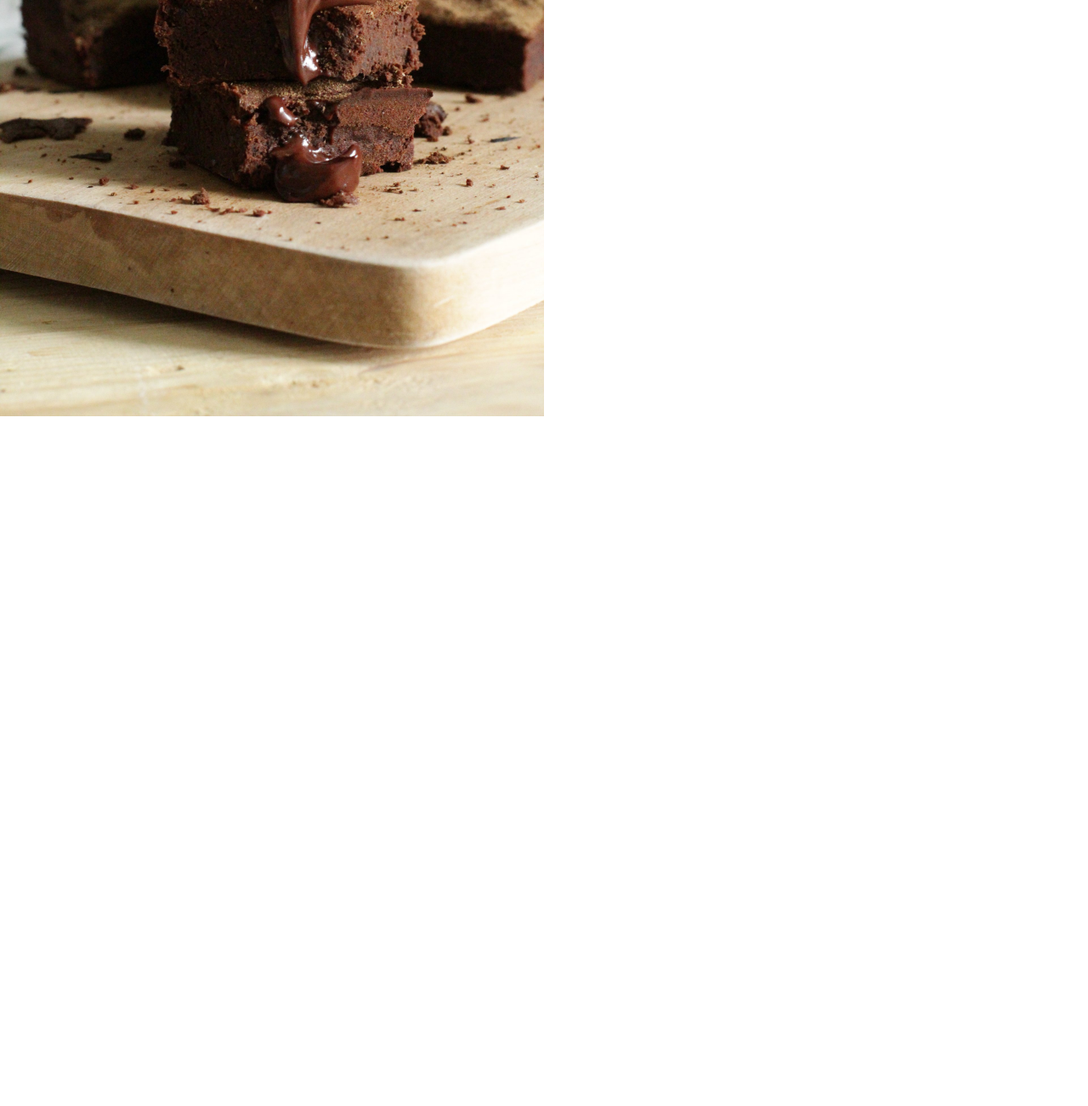
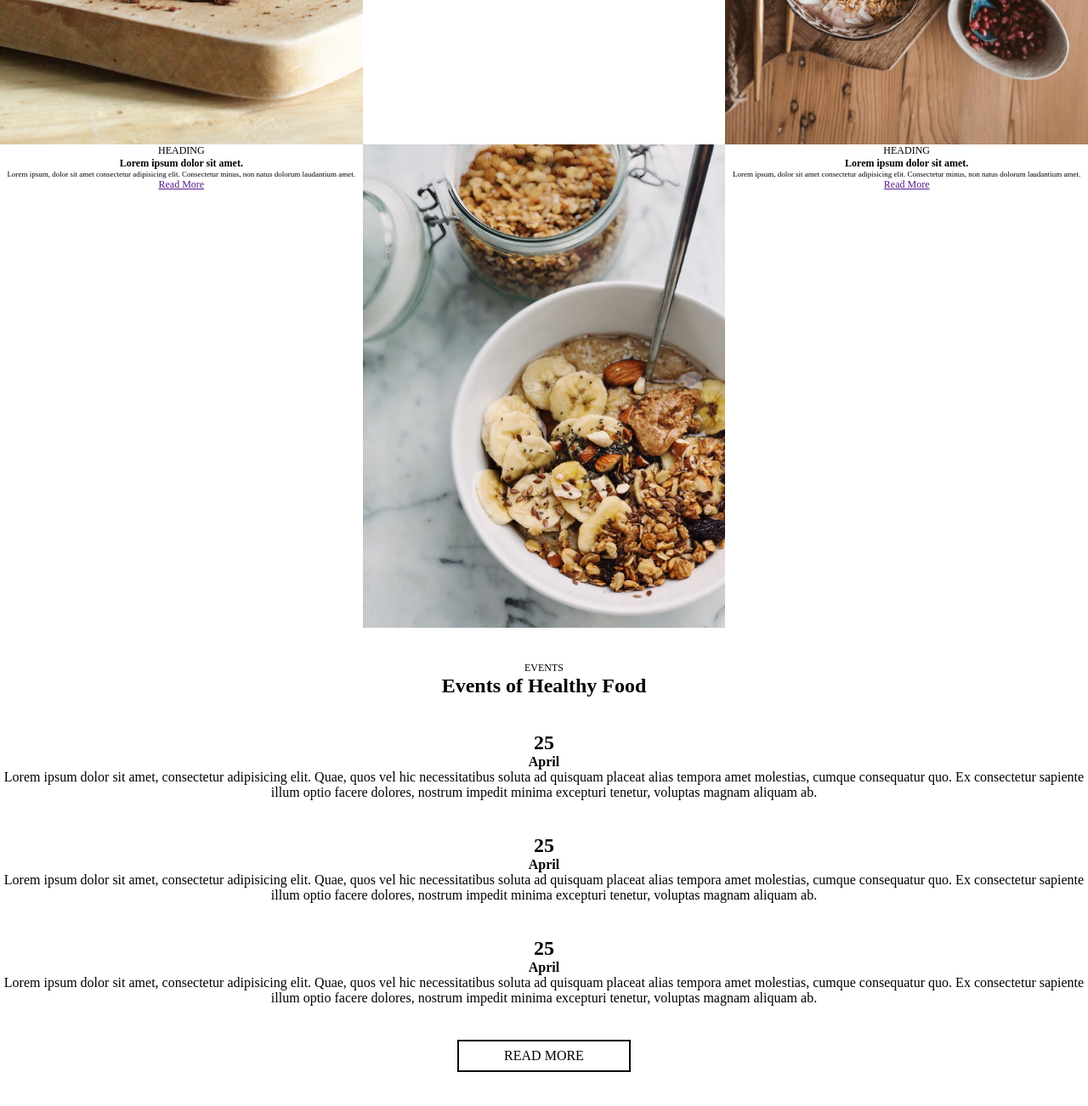
Before and after one commit to Hawaiisunsets/Practice-Food-2-Website, a plain HTML site: page index.html in a window 1280 px wide. Shown: the part 1670-2972 px from the top of the page at 85% size. Before the commit the page ends 2160 px from the top, so only its background shows below. Drawn offline with Linux system fonts and the light colour scheme.

Commit message:
finished event section on mobile

```diff
--- a/css/style.scss
+++ b/css/style.scss
@@ -6,6 +6,13 @@ $font_small: 0.75rem;
 
 .font-small{
     font-size: $font_small;
+}
+
+.text-center{
+    text-align: center;
+}
+.font-bold{
+    font-weight: bold;
 }
 
 .font-large{
@@ -43,8 +50,8 @@ header{
         text-align: center;
     }
         h1{
-                margin-bottom: 1em;
-                font-size: $font_large;
+        margin-bottom: 1em;
+        font-size: $font_large;
         }
 }
 
@@ -73,6 +80,19 @@ header{
     }
 }
 
-.font-bold{
-    font-weight: bold;
+#events{
+    display: grid;
+    margin-top: 5vh;
+    div{
+        margin-top: 5vh;
+    }
 }
+
+#readmore{
+    width: 200px;
+    border: solid black 2px;
+    padding: 0.5em 0;
+    justify-self: center;
+    margin: 5vh;
+
+}
--- a/index.html
+++ b/index.html
@@ -29,7 +29,41 @@
             <p>Lorem ipsum, dolor sit amet consectetur adipisicing elit. Consectetur minus, non natus dolorum laudantium amet.</p>
             <a href="">Read More</a>
         </div>
+        <img src="/media/granola2.jpeg" alt="Granola">
+        <div class="font-small">
+            <p>HEADING</p>
+            <P class="font-bold">Lorem ipsum dolor sit amet.</P>
+            <p>Lorem ipsum, dolor sit amet consectetur adipisicing elit. Consectetur minus, non natus dolorum laudantium amet.</p>
+            <a href="">Read More</a>
+        </div>
+        <img src="/media/granola.jpeg" alt="Granola">
+        <div class="font-small">
+            <p>HEADING</p>
+            <P class="font-bold">Lorem ipsum dolor sit amet.</P>
+            <p>Lorem ipsum, dolor sit amet consectetur adipisicing elit. Consectetur minus, non natus dolorum laudantium amet.</p>
+            <a href="">Read More</a>
+        </div>
+    </div>
+    <section id="events" class="text-center">
+        <p class="font-small">EVENTS</p>
+        <h2>Events of Healthy Food</h2>
+        <div>
+            <h1>25</h1>
+            <h4>April</h4>
+            <p>Lorem ipsum dolor sit amet, consectetur adipisicing elit. Quae, quos vel hic necessitatibus soluta ad quisquam placeat alias tempora amet molestias, cumque consequatur quo. Ex consectetur sapiente illum optio facere dolores, nostrum impedit minima excepturi tenetur, voluptas magnam aliquam ab.</p>
+        </div>
+        <div>
+            <h1>25</h1>
+            <h4>April</h4>
+            <p>Lorem ipsum dolor sit amet, consectetur adipisicing elit. Quae, quos vel hic necessitatibus soluta ad quisquam placeat alias tempora amet molestias, cumque consequatur quo. Ex consectetur sapiente illum optio facere dolores, nostrum impedit minima excepturi tenetur, voluptas magnam aliquam ab.</p>
+        </div>
+        <div>
+            <h1>25</h1>
+            <h4>April</h4>
+            <p>Lorem ipsum dolor sit amet, consectetur adipisicing elit. Quae, quos vel hic necessitatibus soluta ad quisquam placeat alias tempora amet molestias, cumque consequatur quo. Ex consectetur sapiente illum optio facere dolores, nostrum impedit minima excepturi tenetur, voluptas magnam aliquam ab.</p>
+        </div>
+        <p id="readmore">READ MORE</p>
+    </section>
 
-    </div>
 </body>
 </html>
```
Also changed, not shown: css/style.css, 1 other file.
